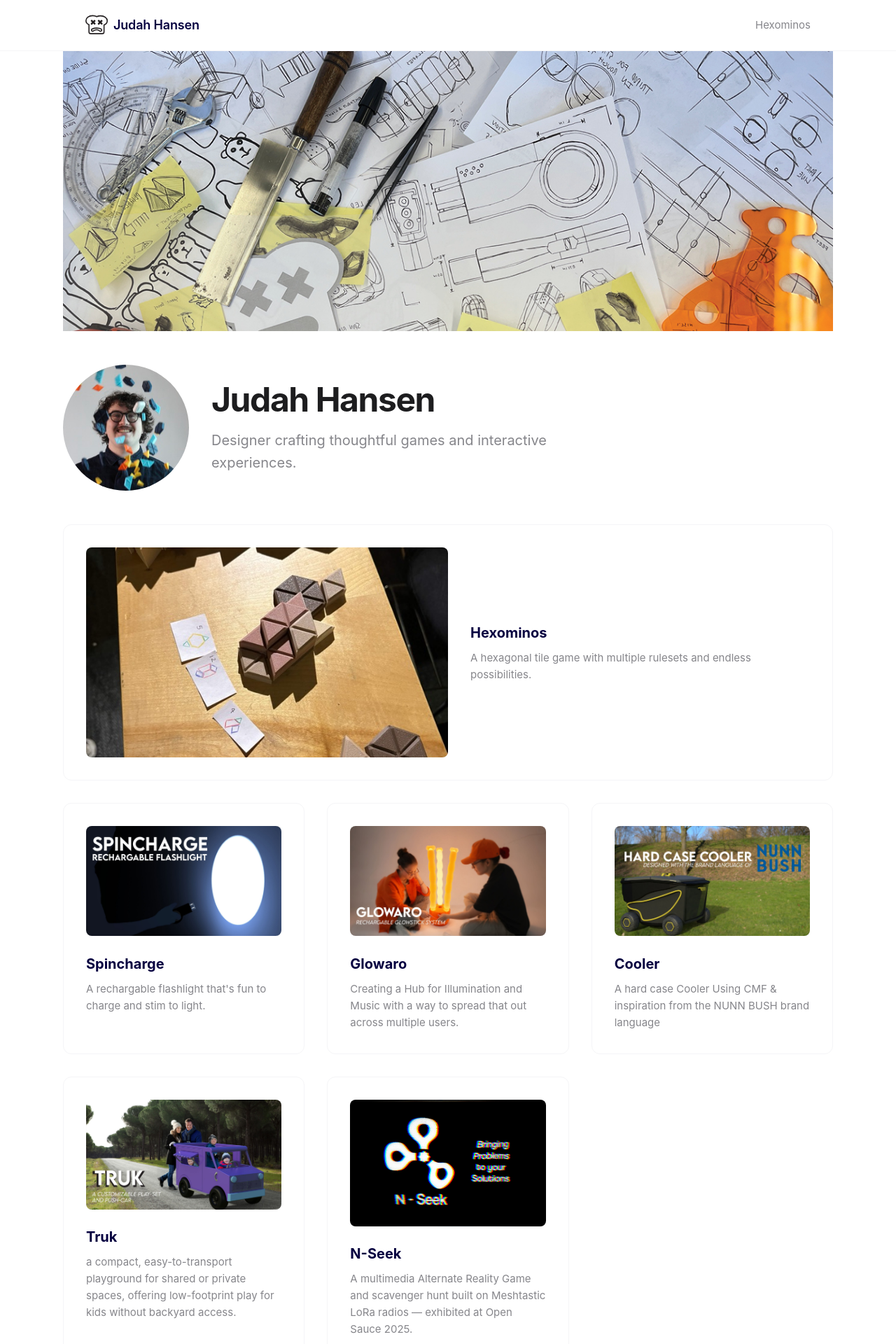
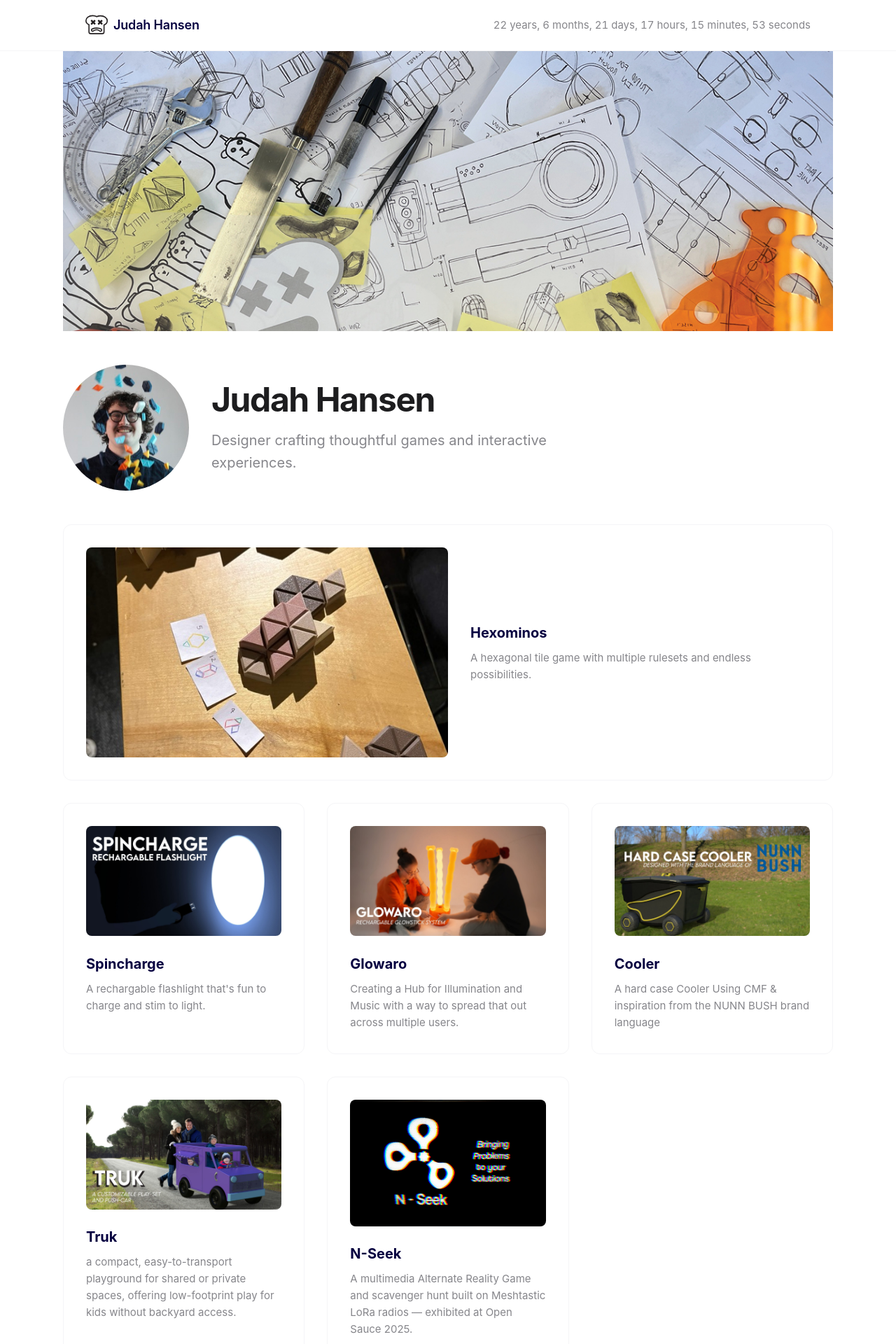
Before and after one commit to kentonh/judahhansen, a Jekyll site: the page built from index.html, in a window 1280 px wide. Shown: the top 1920 px of the page at 70% size. Built offline with Jekyll 4.4.1, drawn with Linux system fonts in a browser that asks for light colours; some of the changed lines change nothing that is shown.

Commit message:
adds age counter

```diff
--- a/_layouts/default.html
+++ b/_layouts/default.html
@@ -6,6 +6,7 @@
   <title>{% if page.title %}{{ page.title }} — {% endif %}{{ site.title }}</title>
   <link rel="stylesheet" href="{{ '/assets/css/style.css' | relative_url }}">
   <script defer src="{{ '/assets/js/gallery.js' | relative_url }}"></script>
+  <script defer src="{{ '/assets/js/age-counter.js' | relative_url }}"></script>
   {% seo %}
 </head>
 <body>
@@ -16,7 +17,7 @@
         {{ site.title }}
       </a>
       <ul class="nav-links">
-        <li><a href="{{ '/hexominos/' | relative_url }}">Hexominos</a></li>
+        <li><span class="age-counter" data-since="2003-10-21T16:56:00-05:00" aria-label="Age">…</span></li>
       </ul>
     </nav>
   </header>
--- a/_sass/_base.scss
+++ b/_sass/_base.scss
@@ -66,6 +66,12 @@ a {
     &:hover {
       color: var(--text);
     }
+  }
+
+  .age-counter {
+    font-size: 0.9375rem;
+    color: var(--mid-gray);
+    font-variant-numeric: tabular-nums;
   }
 }
 
--- /dev/null
+++ b/assets/js/age-counter.js
@@ -0,0 +1,96 @@
+(() => {
+  const els = document.querySelectorAll('.age-counter');
+  if (!els.length) return;
+
+  const TZ = 'America/Chicago';
+
+  const tzFormatter = new Intl.DateTimeFormat('en-US', {
+    timeZone: TZ,
+    year: 'numeric',
+    month: 'numeric',
+    day: 'numeric',
+    hour: 'numeric',
+    minute: 'numeric',
+    second: 'numeric',
+    hourCycle: 'h23',
+  });
+
+  const partsInTz = (date) => {
+    const out = {};
+    for (const p of tzFormatter.formatToParts(date)) {
+      if (p.type !== 'literal') out[p.type] = parseInt(p.value, 10);
+    }
+    return out;
+  };
+
+  const daysInMonth = (year, monthOneBased) =>
+    new Date(year, monthOneBased, 0).getDate();
+
+  const diff = (since, now) => {
+    const s = partsInTz(since);
+    const n = partsInTz(now);
+
+    let years = n.year - s.year;
+    let months = n.month - s.month;
+    let days = n.day - s.day;
+    let hours = n.hour - s.hour;
+    let minutes = n.minute - s.minute;
+    let seconds = n.second - s.second;
+
+    if (seconds < 0) { seconds += 60; minutes -= 1; }
+    if (minutes < 0) { minutes += 60; hours -= 1; }
+    if (hours < 0) { hours += 24; days -= 1; }
+    if (days < 0) {
+      let prevYear = n.year;
+      let prevMonth = n.month - 1;
+      if (prevMonth === 0) { prevMonth = 12; prevYear -= 1; }
+      days += daysInMonth(prevYear, prevMonth);
+      months -= 1;
+    }
+    if (months < 0) { months += 12; years -= 1; }
+
+    return { years, months, days, hours, minutes, seconds };
+  };
+
+  const pad2 = (n) => String(n).padStart(2, '0');
+  const compactMq = window.matchMedia('(max-width: 700px)');
+
+  const longUnit = (n, singular) => `${n} ${singular}${n === 1 ? '' : 's'}`;
+  const shortUnit = (n, letter) => `${n}${letter}`;
+
+  const render = () => {
+    const now = new Date();
+    const compact = compactMq.matches;
+    els.forEach((el) => {
+      const since = new Date(el.dataset.since);
+      const d = diff(since, now);
+      const mm = pad2(d.minutes);
+      const ss = pad2(d.seconds);
+
+      if (compact) {
+        el.textContent = [
+          shortUnit(d.years, 'y'),
+          shortUnit(d.months, 'm'),
+          shortUnit(d.days, 'd'),
+          shortUnit(d.hours, 'h'),
+          shortUnit(mm, 'm'),
+          shortUnit(ss, 's'),
+        ].join(' ');
+      } else {
+        el.textContent = [
+          longUnit(d.years, 'year'),
+          longUnit(d.months, 'month'),
+          longUnit(d.days, 'day'),
+          longUnit(d.hours, 'hour'),
+          longUnit(mm, 'minute'),
+          longUnit(ss, 'second'),
+        ].join(', ');
+      }
+    });
+  };
+
+  compactMq.addEventListener('change', render);
+
+  render();
+  setInterval(render, 1000);
+})();
```
